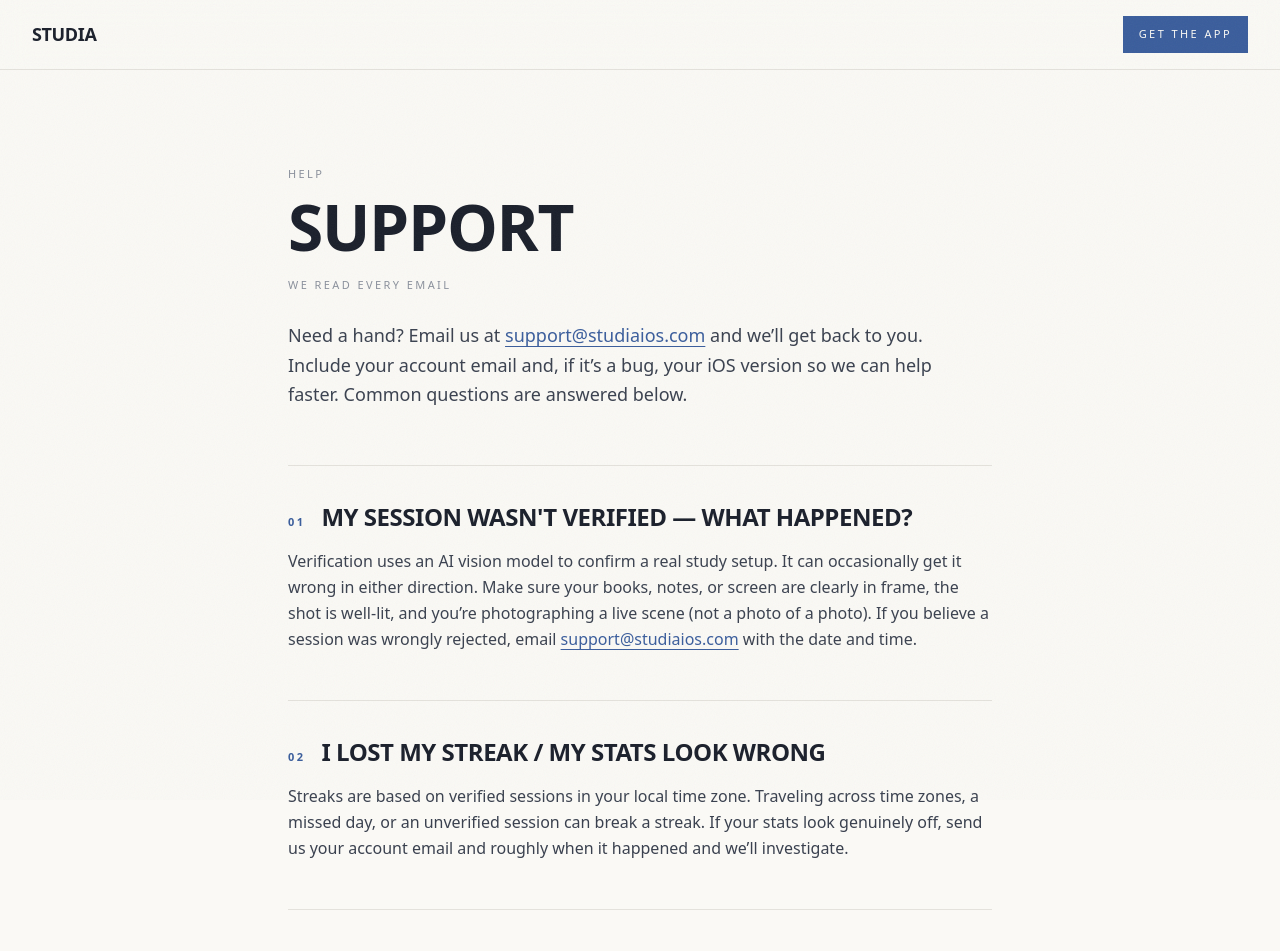
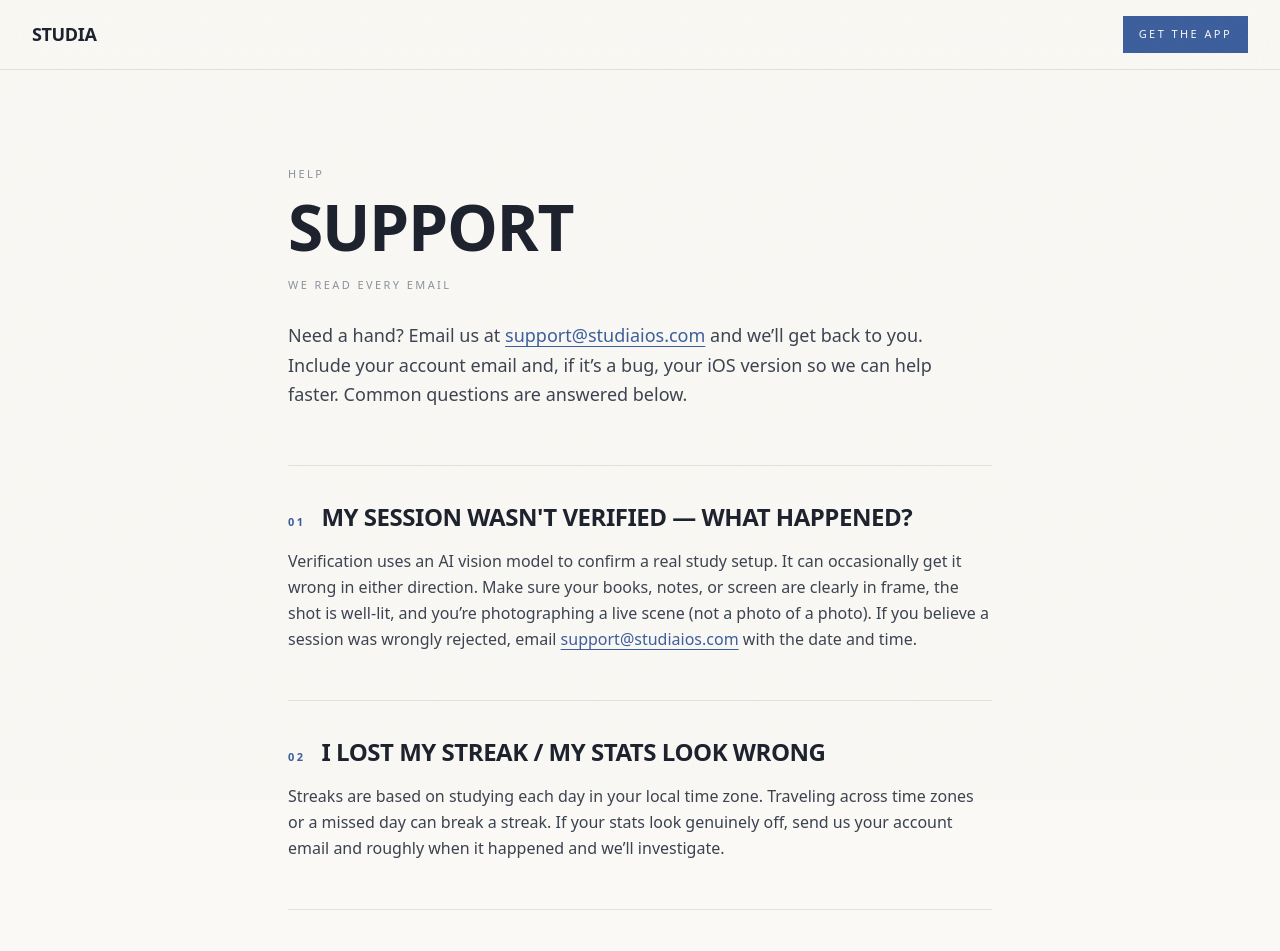
Before and after one commit to penguinblook/Studia-Site, a Next.js app in the folder studiaios-web/: page /support in a window 1280 px wide. Shown: the top 951 px of the page. Built offline with nearby package versions, Linux system fonts and the light colour scheme.

Commit message:
fix support

```diff
--- a/studiaios-web/app/support/page.tsx
+++ b/studiaios-web/app/support/page.tsx
@@ -49,11 +49,10 @@
 
       <LegalSection index="02" title="I lost my streak / my stats look wrong">
         <p>
-          Streaks are based on verified sessions in your local time zone.
-          Traveling across time zones, a missed day, or an unverified session
-          can break a streak. If your stats look genuinely off, send us your
-          account email and roughly when it happened and we&rsquo;ll
-          investigate.
+          Streaks are based on studying each day in your local time zone.
+          Traveling across time zones or a missed day can break a streak. If
+          your stats look genuinely off, send us your account email and roughly
+          when it happened and we&rsquo;ll investigate.
         </p>
       </LegalSection>
 
```
